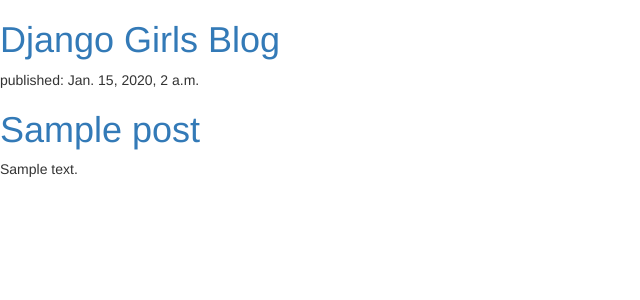
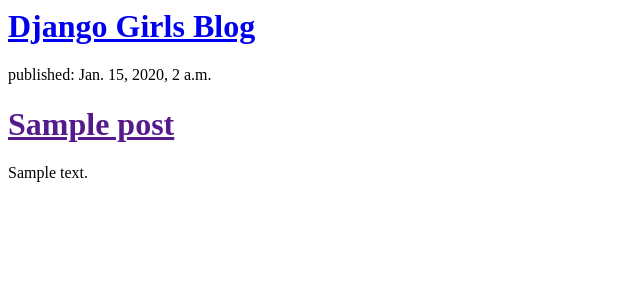
Before and after one commit to angelina-perez/my-first-blog, a Django app: template blog/templates/blog/post_list.html in a window 1280 px wide. Shown: the top 300 px of the page, without its empty margins (0-640 px from the left). Run offline with Django 3.2, Linux system fonts and the light colour scheme; the template is opened without the code that fills it: values that come from a table or form of the project are taken from there, others are empty; tables that the repository leaves empty hold one stand-in row (values such as "Sample post"); some libraries are stand-ins or nearby versions.

Commit message:
space change again2

```diff
--- a/blog/templates/blog/post_list.html
+++ b/blog/templates/blog/post_list.html
@@ -1,10 +1,9 @@
+
 <html>
 <head>
-    <link rel="stylesheet" href="//maxcdn.bootstrapcdn.com/bootstrap/3.2.0/css/bootstrap.min.css">
-    <link rel="stylesheet" href="//maxcdn.bootstrapcdn.com/bootstrap/3.2.0/css/bootstrap-theme.min.css">
     <title>Django Girls blog</title>
 </head>
-<body>
+
   <div>
       <h1><a href="/">Django Girls Blog</a></h1>
   </div>
@@ -15,5 +14,5 @@
         <p>{{ post.text|linebreaksbr }}</p>
     </div>
   {% endfor %}
-</body>
+
 </html>
```
Lines whose indentation alone changed are shown as unchanged.
